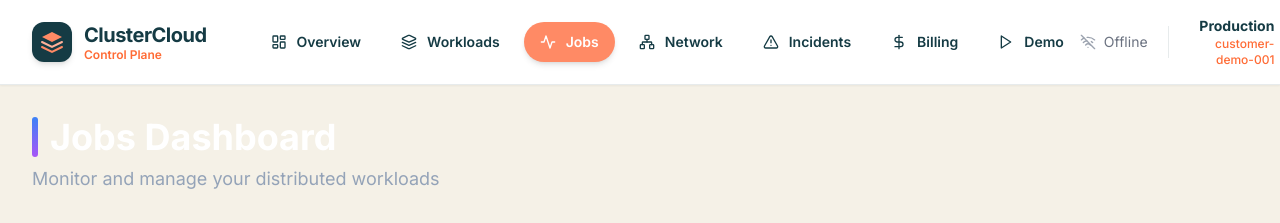
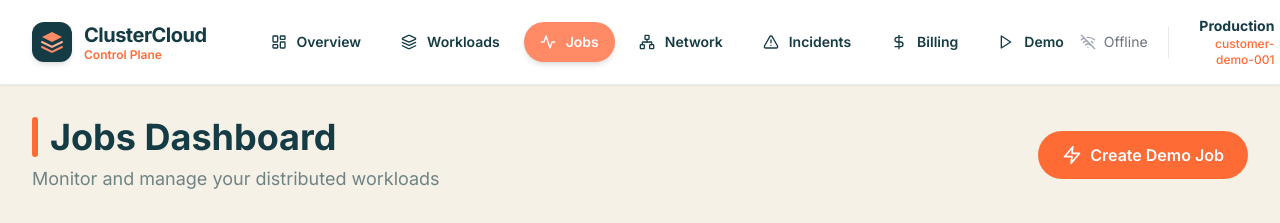
Before and after one commit to tahirkhan05/hackathon-cluster-cloud, a Next.js app in the folder apps/web/: page /jobs in a window 1280 px wide. Shown: the top 223 px of the page. Built offline with nearby package versions, Linux system fonts and the light colour scheme; no server answers.

Commit message:
feat: add Create Demo Job button to Jobs page

```diff
--- a/apps/web/src/app/jobs/page.tsx
+++ b/apps/web/src/app/jobs/page.tsx
@@ -20,6 +20,7 @@ export default function JobsPage() {
   const [jobs, setJobs] = useState<Job[]>([]);
   const [loading, setLoading] = useState(true);
   const [filter, setFilter] = useState<string>('all');
+  const [creating, setCreating] = useState(false);
 
   useEffect(() => {
     async function loadJobs() {
@@ -38,6 +39,43 @@ export default function JobsPage() {
     const interval = setInterval(loadJobs, 5000);
     return () => clearInterval(interval);
   }, []);
+
+  const createDemoJob = async () => {
+    setCreating(true);
+    try {
+      const response = await fetch('http://localhost:8000/api/jobs/', {
+        method: 'POST',
+        headers: {
+          'Content-Type': 'application/json',
+        },
+        body: JSON.stringify({
+          customer_id: 'customer:customer-demo-001',
+          workload_type: 'frame_rendering',
+          parameters: {
+            project_name: 'Demo Job',
+            total_frames: 10,
+            frame_range_start: 1,
+            frame_range_end: 10,
+          },
+          budget_clstr: 1000,
+        }),
+      });
+
+      if (response.ok) {
+        const newJob = await response.json();
+        setJobs([newJob, ...jobs]);
+        alert('Job created successfully!');
+      } else {
+        const error = await response.json();
+        alert(`Failed to create job: ${error.detail || 'Unknown error'}`);
+      }
+    } catch (error) {
+      console.error('Failed to create job:', error);
+      alert('Failed to create job. Check console for details.');
+    } finally {
+      setCreating(false);
+    }
+  };
 
   const filteredJobs = Array.isArray(jobs) ? jobs.filter((job) => {
     if (filter === 'all') return true;
@@ -106,12 +144,33 @@ export default function JobsPage() {
     <DashboardLayout>
       <div className="space-y-8 pb-8">
         {/* Header */}
-        <div className="animate-fadeIn">
-          <h1 className="text-4xl font-bold text-white mb-2 flex items-center gap-3">
-            <div className="w-1.5 h-10 bg-gradient-to-b from-blue-500 to-purple-500 rounded-full"></div>
-            Jobs Dashboard
-          </h1>
-          <p className="text-slate-400 text-lg">Monitor and manage your distributed workloads</p>
+        <div className="flex items-center justify-between animate-fadeIn">
+          <div>
+            <h1 className="text-4xl font-bold text-[#153B44] mb-2 flex items-center gap-3">
+              <div className="w-1.5 h-10 bg-[#FF6B35] rounded-full"></div>
+              Jobs Dashboard
+            </h1>
+            <p className="text-[#153B44]/60 text-lg">Monitor and manage your distributed workloads</p>
+          </div>
+
+          {/* Create Job Button */}
+          <button
+            onClick={createDemoJob}
+            disabled={creating}
+            className="flex items-center gap-2 px-6 py-3 bg-[#FF6B35] text-white rounded-full font-semibold hover:-translate-y-1 hover:shadow-lg transition-all duration-300 disabled:opacity-50 disabled:cursor-not-allowed"
+          >
+            {creating ? (
+              <>
+                <Loader className="w-5 h-5 animate-spin" />
+                Creating...
+              </>
+            ) : (
+              <>
+                <Zap className="w-5 h-5" />
+                Create Demo Job
+              </>
+            )}
+          </button>
         </div>
 
         {/* Stats Cards */}
```
